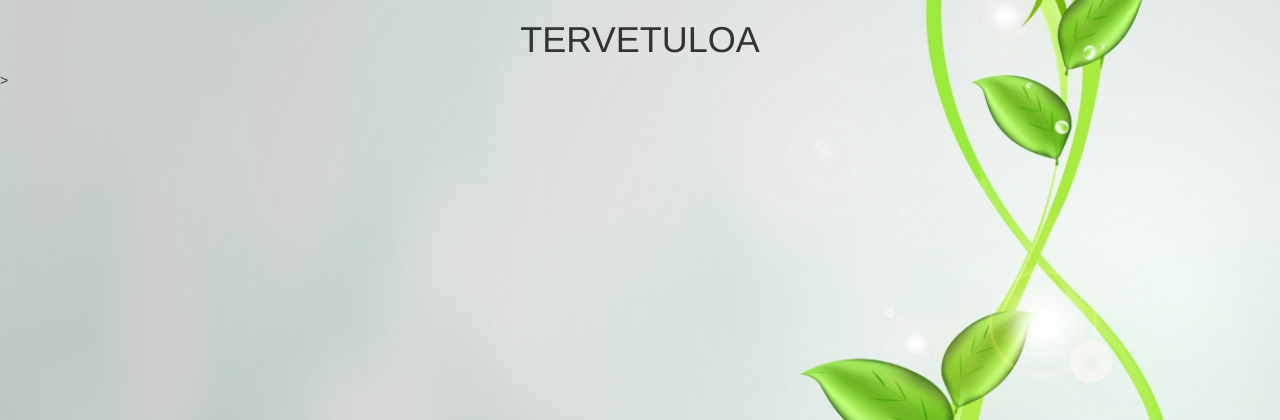
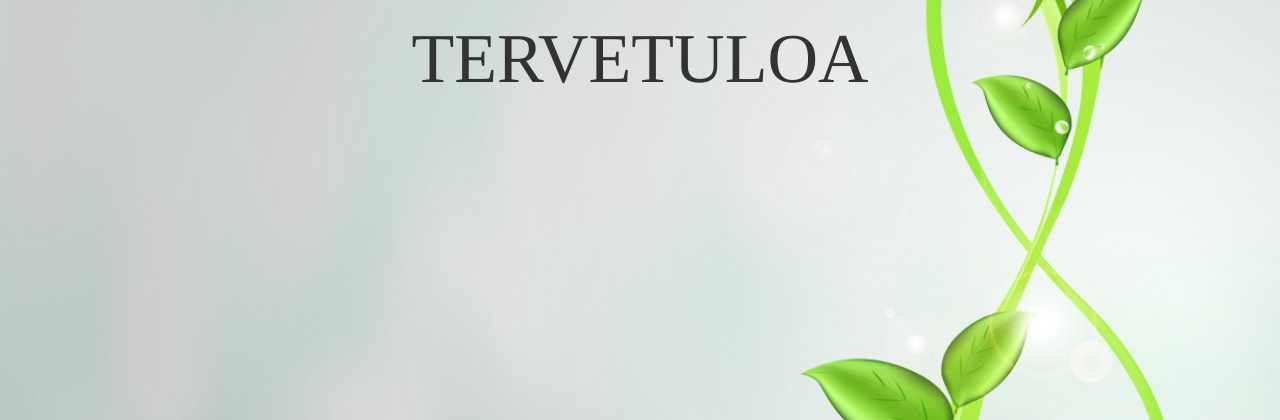
Before and after one commit to PA-kerho/Pankkiautomaatti, a CodeIgniter app: page /Pankkiautomaatti/ in a window 1280 px wide. Shown: the part 52-472 px from the top of the page. Run offline with CodeIgniter, Linux system fonts and the light colour scheme; the visitor is signed in with stand-in values (Sample User, id 1).

Commit message:
Heder fonts

```diff
--- a/application/views/etusivu/index.php
+++ b/application/views/etusivu/index.php
@@ -1,3 +1,3 @@
 <p>
 <H1 align="middle">TERVETULOA</H1>
-</p>>
+</p>
--- a/style/css/Styles.css
+++ b/style/css/Styles.css
@@ -24,8 +24,17 @@ height: 140px;
 display:block;
 padding:100 !important;
 }
+h1{
+  font-family: "Berlin Sans FB", Times, serif;
+   font-size:70px;
 
+}
 
+h2{
+  font-family: "Berlin Sans FB", Times, serif;
+   font-size:50px;
+
+}
 h3{
   font-family: "Berlin Sans FB", Times, serif;
    font-size:30px;
```
Also changed, not shown: pankkitietokanta.png (added).
